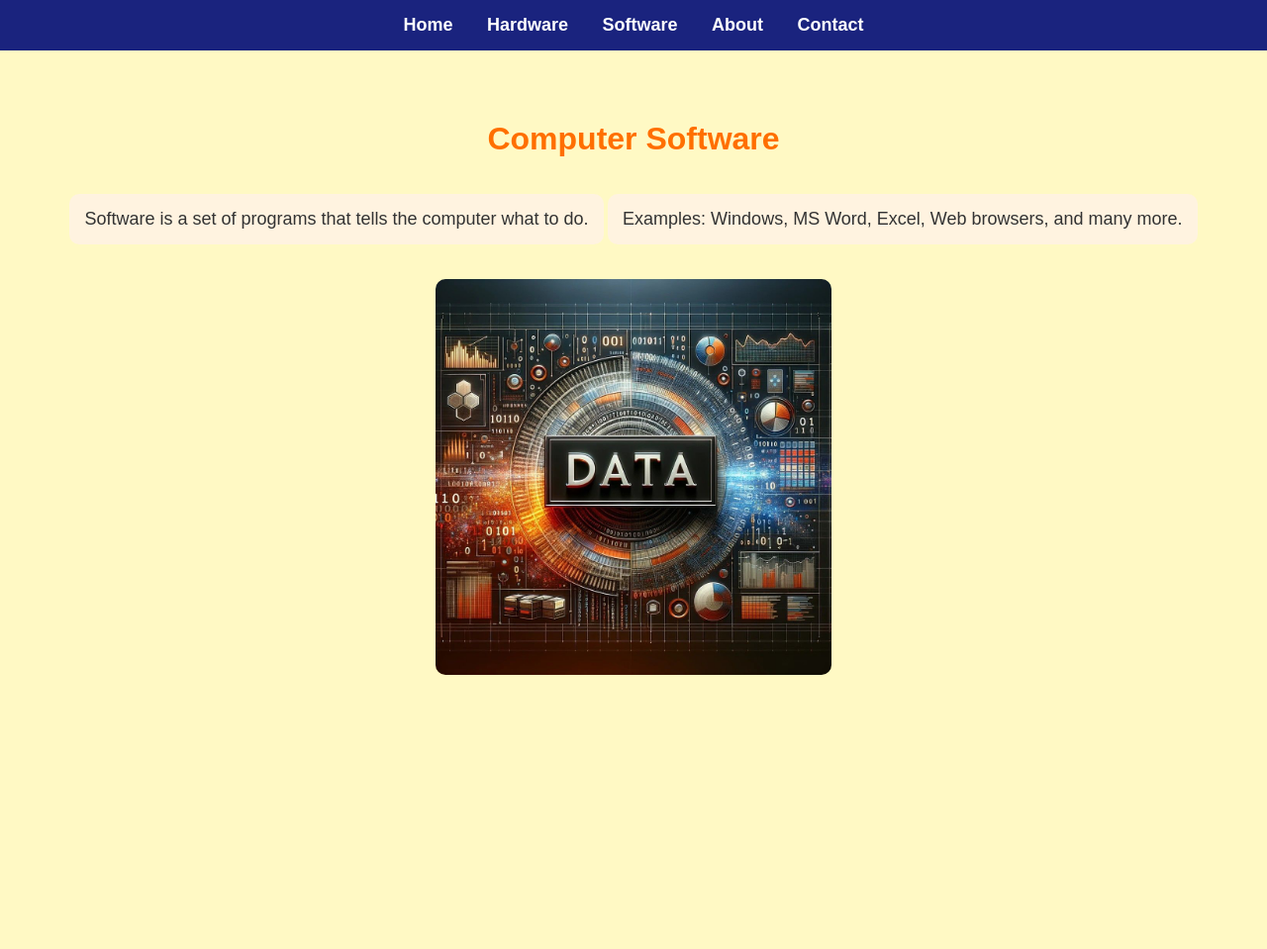
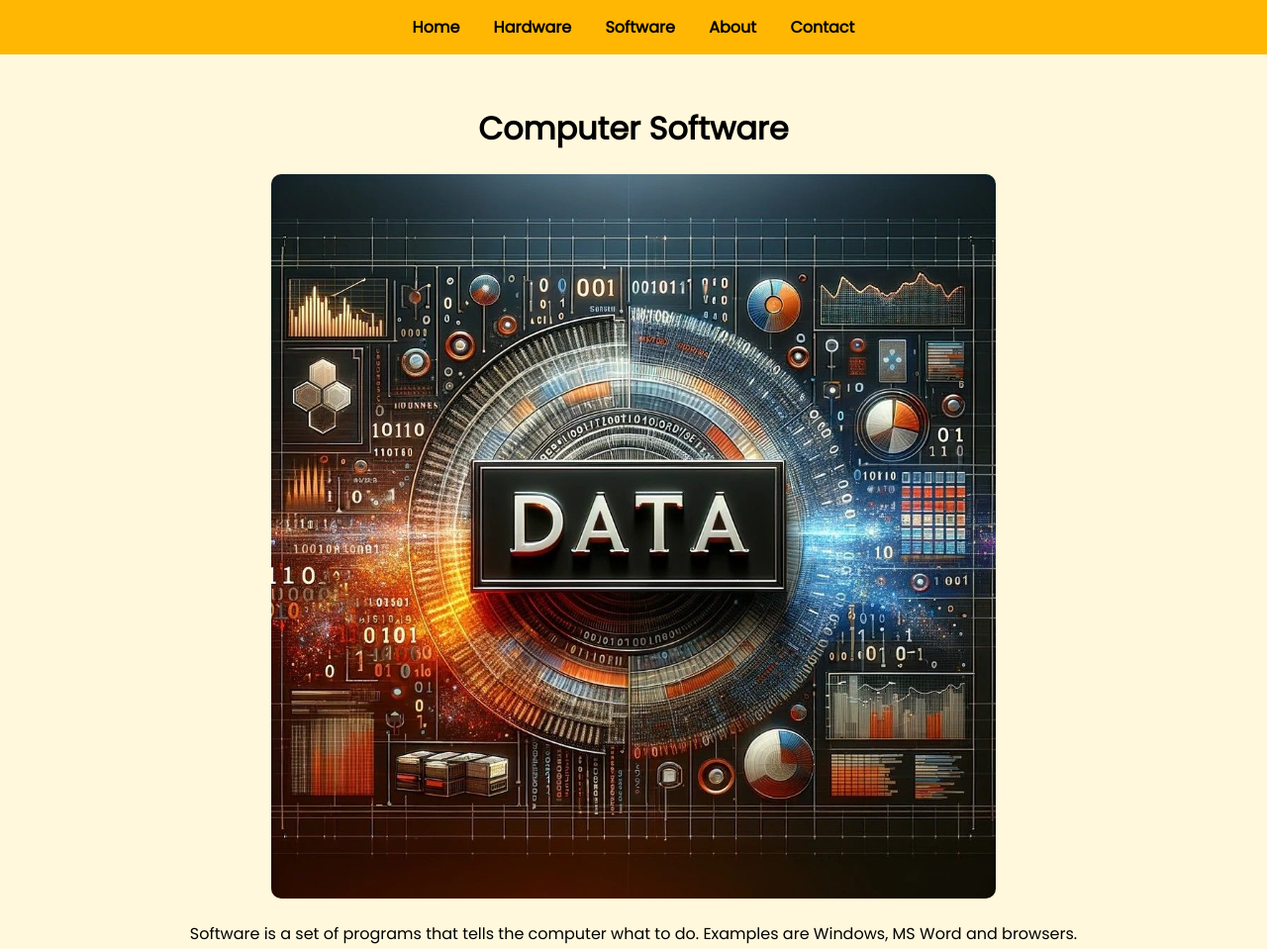
Before and after one commit to astitvas111-sys/computer-project, a plain HTML site: page software.html in a window 1280 px wide. Shown: the whole page at 99% size. Before the commit the page ends 800 px from the top, so only its background shows below. Drawn offline with Linux system fonts and the light colour scheme.

Commit message:
Update software.html

```diff
--- a/software.html
+++ b/software.html
@@ -1,35 +1,36 @@
 <!DOCTYPE html>
 <html>
 <head>
+<meta charset="UTF-8">
 <title>Software</title>
+<link href="https://fonts.googleapis.com/css2?family=Poppins&display=swap" rel="stylesheet">
+
 <style>
-        body { background-color: #fff9c4; font-family: Arial, sans-serif; margin: 0; padding: 0; }
-        div.menu { background-color: #1a237e; padding: 15px 0; text-align: center; }
-        div.menu a { color: white; text-decoration: none; font-weight: bold; margin: 0 15px; font-size: 18px; }
-        div.menu a:hover { color: #f57f17; }
-        div.content { text-align: center; padding: 50px 20px; }
-        h1 { color: #ff6f00; }
-        p { color: #333333; font-size: 18px; }
-        p.box { background-color: #fff3e0; padding: 15px; border-radius: 10px; display: inline-block; margin: 15px 0; }
-        img { width: 400px; border-radius: 10px; margin: 20px auto; display: block; }
+body{margin:0;font-family:'Poppins';background:#fff8dc;text-align:center}
+nav{background:#ffb703;padding:15px}
+nav a{margin:15px;text-decoration:none;font-weight:600;color:black}
+nav a:hover{color:white}
+.content{padding:30px;animation:fade 1.5s}
+img{width:60%;border-radius:10px;animation:zoom 1.5s}
+
+@keyframes fade{from{opacity:0;transform:translateY(20px)}to{opacity:1}}
+@keyframes zoom{from{transform:scale(0.8)}to{transform:scale(1)}}
 </style>
 </head>
+
 <body>
-
-<div class="menu">
+<nav>
 <a href="index.html">Home</a>
 <a href="hardware.html">Hardware</a>
 <a href="software.html">Software</a>
 <a href="about.html">About</a>
 <a href="contact.html">Contact</a>
-</div>
+</nav>
 
 <div class="content">
 <h1>Computer Software</h1>
-    <p class="box">Software is a set of programs that tells the computer what to do.</p>
-    <p class="box">Examples: Windows, MS Word, Excel, Web browsers, and many more.</p>
-    <img src="images/software1.jpg" alt="Software Image">
+<img src="images/software1.jpg">
+<p>Software is a set of programs that tells the computer what to do. Examples are Windows, MS Word and browsers.</p>
 </div>
-
 </body>
 </html>
```
Lines whose indentation alone changed are shown as unchanged.
